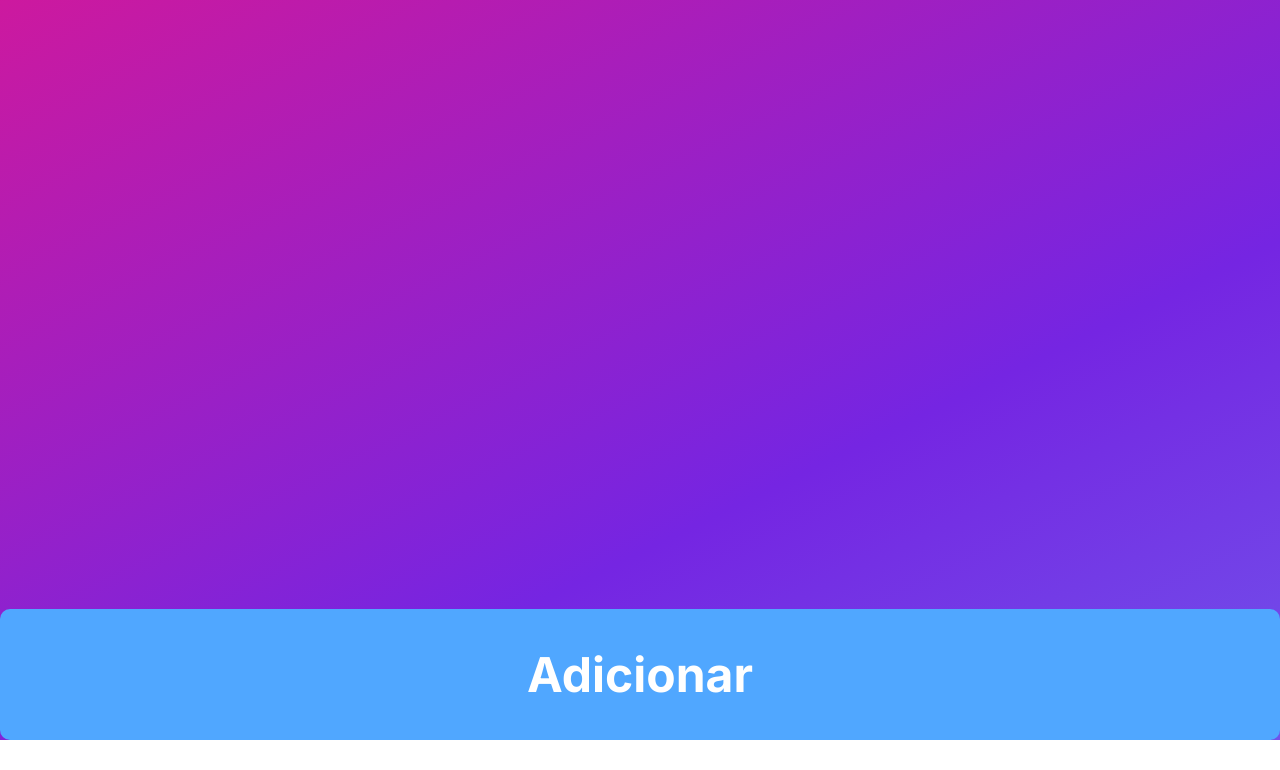
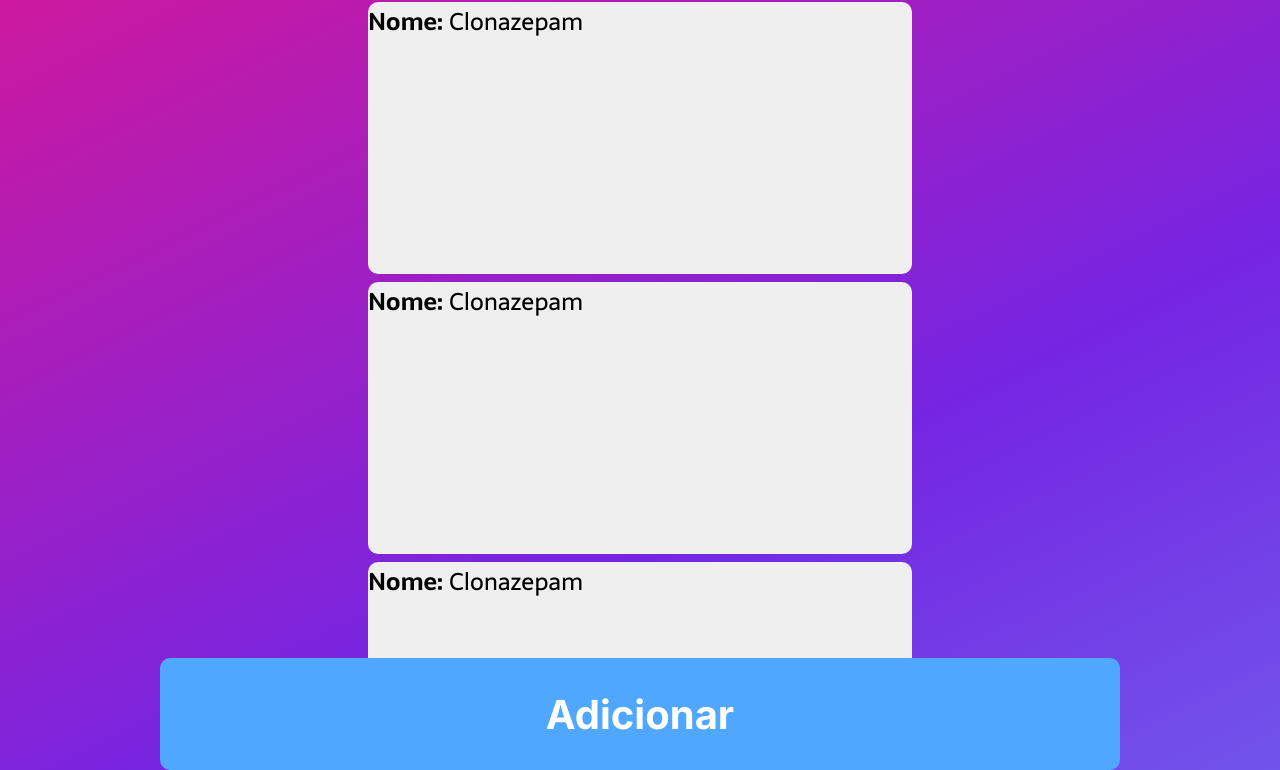
Before and after one commit to AndreyMateus/agenda_de_remedios, a plain HTML site: page index.html in a window 1280 px wide. Shown: the part 60-830 px from the top of the page. Before the commit the page ends 800 px from the top, so only its background shows below. Drawn offline with Linux system fonts and the light colour scheme.

Commit message:
Botão adicionar remédio adicionado e seção de remédios

```diff
--- a/css/style.css
+++ b/css/style.css
@@ -15,8 +15,8 @@
 }
 
 .body {
-    position: relative;
     overflow-x: hidden;
+    overflow-y: hidden;
 }
 
 .gradient {
@@ -43,21 +43,26 @@
 
 .btn-add {
     text-align: center;
-    /* width: 471px; */
-    width: 100%;
-    height: 131px;
-    font-size: 48px;
+    width: 75%;
+    height: 7rem;
+
+    font-size: 2.5rem;
     color: #fff;
     background-color: #50A7FF;
     border-radius: 10px;
     border-style: none;
-    position: absolute;
-    bottom: 0;
     margin: 0 auto;
 
     font-family: "Inter", sans-serif;
     font-optical-sizing: auto;
     font-weight: bold;
+}
+
+.section-remedies {
+    overflow-y: scroll;
+    height: 85vh;
+    width: 100%;
+    border-radius: 10px;
 }
 
 .sarala-regular {
@@ -71,3 +76,18 @@
     font-weight: 700;
     font-style: normal;
 }
+
+.container-btn {
+    height: 10vh;
+    display: flex;
+    flex-direction: row;
+    align-items: center;
+}
+
+.card-remedie {
+    background-color: #EFEFEF;
+    margin: 0.5rem auto;
+    width: 34rem;
+    height: 17rem;
+    border-radius: 10px;
+}
--- a/index.html
+++ b/index.html
@@ -16,9 +16,68 @@
 
     <body class="gradient body">
         <h1 class="h1">Agenda de Remédios</h1>
+        <section class="section-remedies">
+            <article class="card-remedie">
+                <h2 class="sarala-regular"><span class="sarala-bold">Nome:</span> Clonazepam</h2>
 
+            </article>
+            <article class="card-remedie">
+                <h2 class="sarala-regular"><span class="sarala-bold">Nome:</span> Clonazepam</h2>
 
-        <button type="button" class="btn-add">Adicionar</button>
+            </article>
+            <article class="card-remedie">
+                <h2 class="sarala-regular"><span class="sarala-bold">Nome:</span> Clonazepam</h2>
+
+            </article>
+            <article class="card-remedie">
+                <h2 class="sarala-regular"><span class="sarala-bold">Nome:</span> Clonazepam</h2>
+
+            </article>
+            <article class="card-remedie">
+                <h2 class="sarala-regular"><span class="sarala-bold">Nome:</span> Clonazepam</h2>
+
+            </article>
+            <article class="card-remedie">
+                <h2 class="sarala-regular"><span class="sarala-bold">Nome:</span> Clonazepam</h2>
+
+            </article>
+            <article class="card-remedie">
+                <h2 class="sarala-regular"><span class="sarala-bold">Nome:</span> Clonazepam</h2>
+
+            </article>
+            <article class="card-remedie">
+                <h2 class="sarala-regular"><span class="sarala-bold">Nome:</span> Clonazepam</h2>
+
+            </article>
+            <article class="card-remedie">
+                <h2 class="sarala-regular"><span class="sarala-bold">Nome:</span> Clonazepam</h2>
+
+            </article>
+            <article class="card-remedie">
+                <h2 class="sarala-regular"><span class="sarala-bold">Nome:</span> Clonazepam</h2>
+
+            </article>
+            <article class="card-remedie">
+                <h2 class="sarala-regular"><span class="sarala-bold">Nome:</span> Clonazepam</h2>
+
+            </article>
+            <article class="card-remedie">
+                <h2 class="sarala-regular"><span class="sarala-bold">Nome:</span> Clonazepam</h2>
+
+            </article>
+            <article class="card-remedie">
+                <h2 class="sarala-regular"><span class="sarala-bold">Nome:</span> Clonazepam</h2>
+
+            </article>
+            <article class="card-remedie">
+                <h2 class="sarala-regular"><span class="sarala-bold">Nome:</span> Clonazepam</h2>
+
+            </article>
+        </section>
+
+        <div class="container-btn">
+            <button type="button" class="btn-add">Adicionar</button>
+        </div>
     </body>
 
 </html>
```
